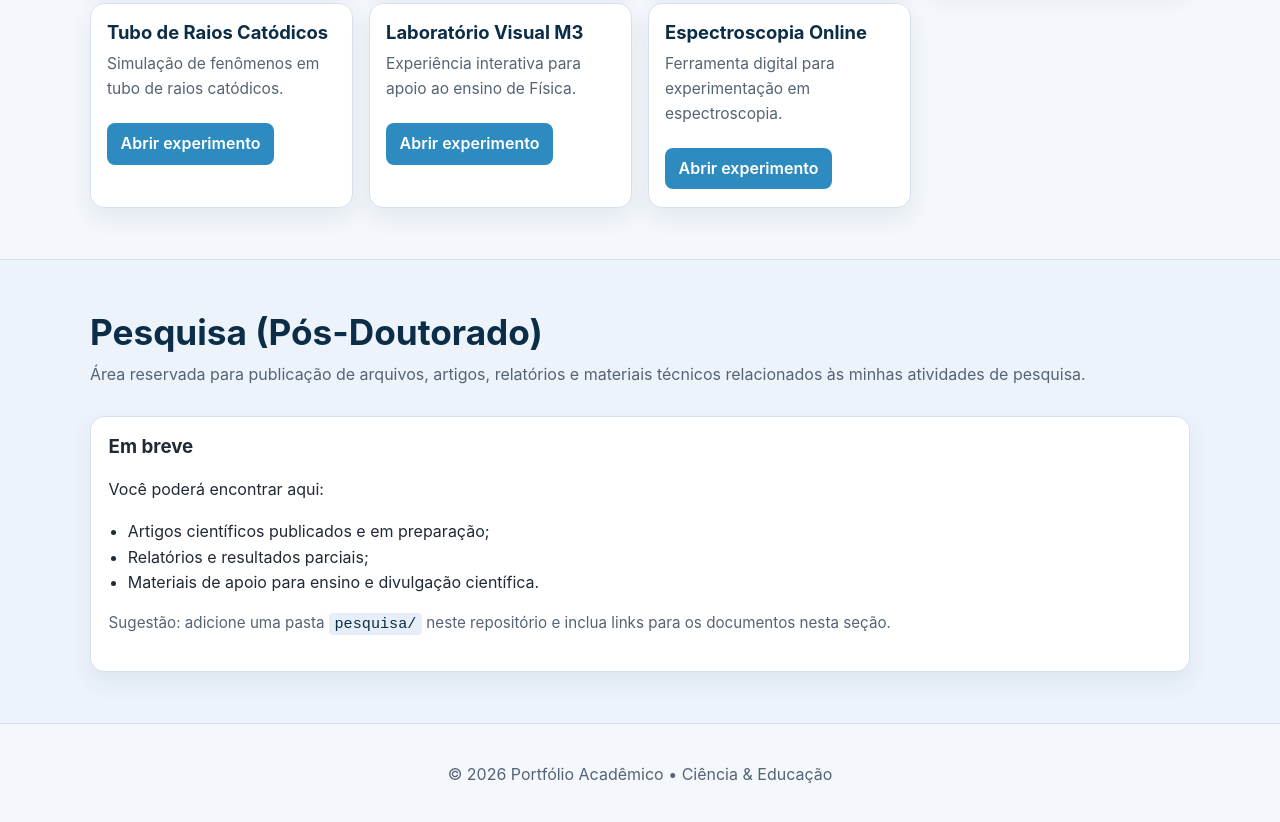
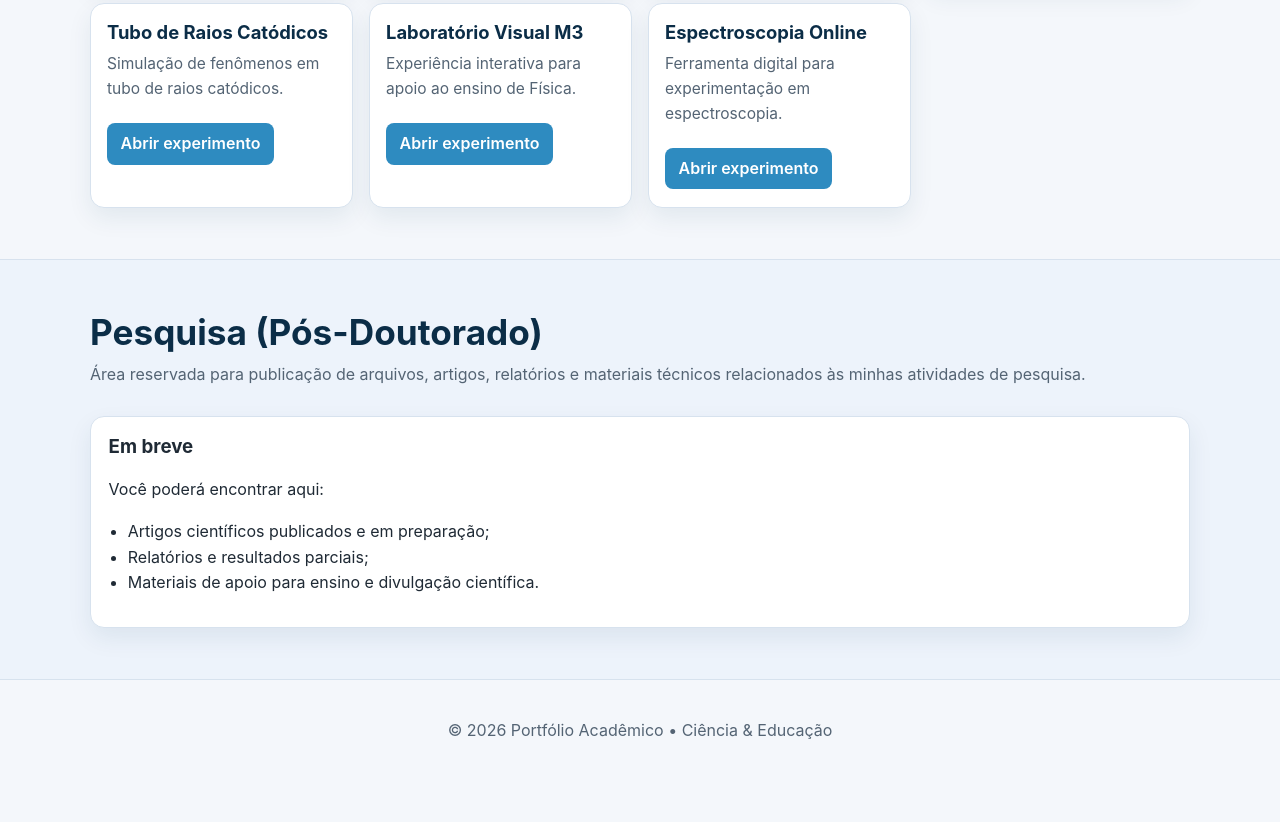
Before and after one commit to julianaraw/portfolio, a plain HTML site: page index.html in a window 1280 px wide. Shown: the part 689-1511 px from the top of the page. After the commit the page ends 1481 px from the top, so only its background shows below. Drawn offline with Linux system fonts and the light colour scheme.

Commit message:
Update index.html

```diff
--- a/index.html
+++ b/index.html
@@ -85,10 +85,6 @@
             <li>Relatórios e resultados parciais;</li>
             <li>Materiais de apoio para ensino e divulgação científica.</li>
           </ul>
-          <p class="hint">
-            Sugestão: adicione uma pasta <code>pesquisa/</code> neste repositório e inclua links
-            para os documentos nesta seção.
-          </p>
         </div>
       </div>
     </section>
```
